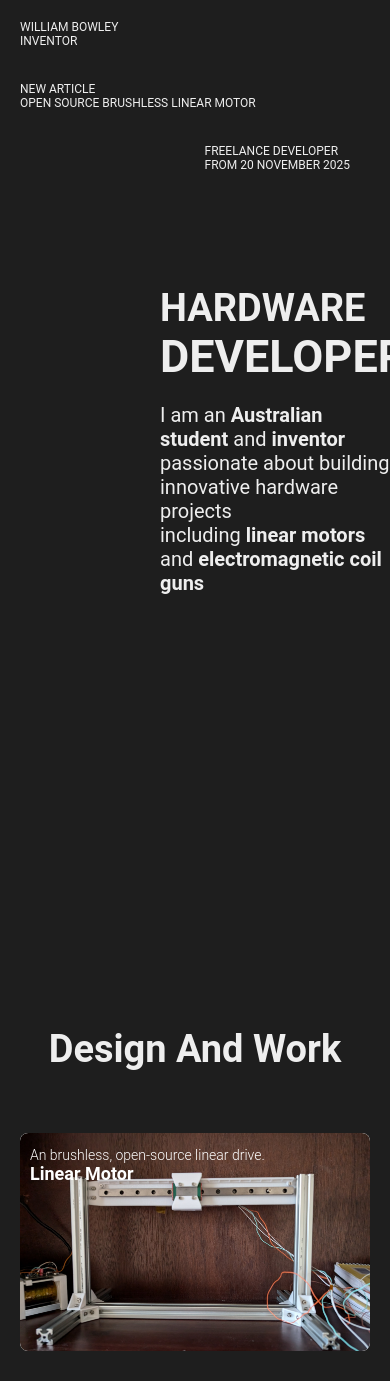
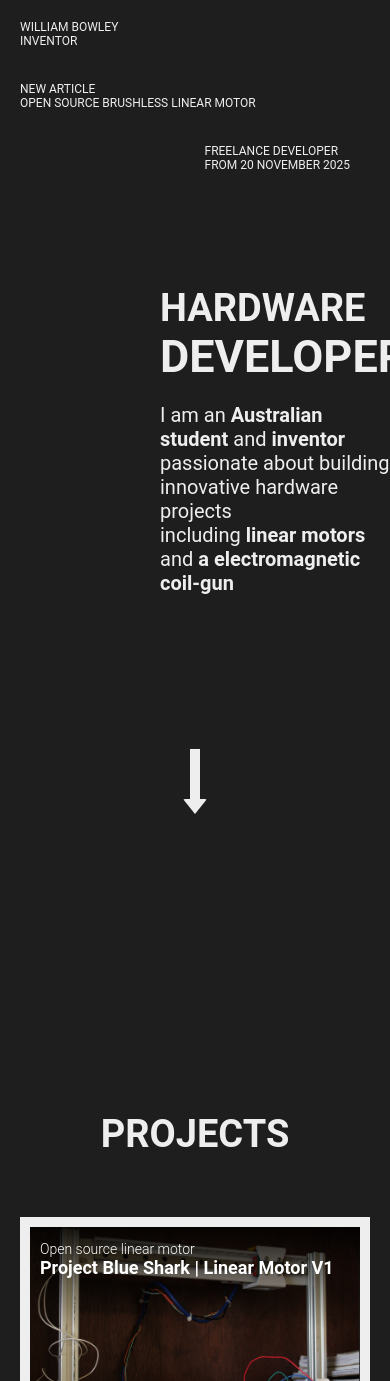
Before and after one commit to wgbowley/Personal-Website, a Flask app: page / in a window 390 px wide; the page is wider, and only the part inside the window is pictured. Shown: the top 1381 px of that part. Run offline with Flask 3, Linux system fonts and the light colour scheme; grey boxes are pictures that could not be loaded.

Commit message:
Added an arrow to screen to point users toward my projects.
Add:
- Javascript event listener for the arrow
- More Photos

```diff
--- /dev/null
+++ b/code/static/javascript.js
@@ -0,0 +1,60 @@
+
+// Pointing ARROW
+document.addEventListener('DOMContentLoaded', () => {
+  const arrow = document.getElementById('scrollArrow');
+
+  function toggleArrow() {
+    if (window.scrollY > 10) {
+      arrow.classList.add('hidden');
+    } else {
+      arrow.classList.remove('hidden');
+    }
+  }
+
+  // Disable transition, toggle instantly
+  arrow.classList.add('no-transition');
+  toggleArrow();
+
+  // Re-enable transition after a tick so later toggles fade smoothly
+  requestAnimationFrame(() => {
+    arrow.classList.remove('no-transition');
+  });
+
+  window.addEventListener('scroll', toggleArrow);
+});
+
+// Flow user over project boxes:
+const boxes = document.querySelectorAll('.project-box');
+
+boxes.forEach(box => {
+  let currentX = 50;
+  let currentY = 50;
+  let targetX = 50;
+  let targetY = 50;
+
+  const ease = 0.15; // easing factor (0 < ease < 1)
+
+  function animate() {
+    // interpolate current position toward target position
+    currentX += (targetX - currentX) * ease;
+    currentY += (targetY - currentY) * ease;
+
+    box.style.setProperty('--x', `${currentX}%`);
+    box.style.setProperty('--y', `${currentY}%`);
+
+    requestAnimationFrame(animate);
+  }
+
+  animate(); // start animation loop
+
+  box.addEventListener('mousemove', e => {
+    const rect = box.getBoundingClientRect();
+    targetX = ((e.clientX - rect.left) / rect.width) * 100;
+    targetY = ((e.clientY - rect.top) / rect.height) * 100;
+  });
+
+  box.addEventListener('mouseleave', () => {
+    targetX = 50;
+    targetY = 50;
+  });
+});
--- a/code/static/main.css
+++ b/code/static/main.css
@@ -1,6 +1,27 @@
 :root {
   --color: #EEEEEE;
   background-color: #1E1E1E;
+}
+
+/* Scrollbar for WebKit browsers (Chrome, Safari, Edge) */
+::-webkit-scrollbar {
+  width: 12px; /* adjust width */
+}
+
+::-webkit-scrollbar-track {
+  background: #1E1E1E; /* same as background */
+}
+
+::-webkit-scrollbar-thumb {
+  background-color: var(--color); /* your light color */
+  border-radius: 6px;
+  border: 3px solid #1E1E1E; /* adds space around thumb matching background */
+}
+
+/* Firefox scrollbar */
+* {
+  scrollbar-width: thin;
+  scrollbar-color: var(--color) #1E1E1E;
 }
 
 body {
@@ -11,7 +32,7 @@ body {
 
 .intro {
   display: block;
-  height: 90vh;
+  height: 100vh;
 }
 
 nav ul {
@@ -67,67 +88,142 @@ nav li a {
   align-items: center;
   padding: 50px 20px;
   text-align: center;
-  color: var(--color);
+  color: #1E1E1E;
 }
+
+/* ARROW  */
+.scroll-down-arrow {
+  position: fixed;
+  bottom: 50px;
+  left: 50%;
+  width: 10px;
+  height: 50px;
+  background-color: var(--color);
+  margin-left: -5px;
+  animation: smooth-bounce 3s ease-in-out infinite;
+  transition: opacity 0.25s ease;
+  opacity: 1;
+  pointer-events: auto;
+  z-index: 1000;
+}
+
+.scroll-down-arrow::after {
+  content: '';
+  position: absolute;
+  top: 100%;
+  left: 50%;
+  transform: translateX(-50%);
+  width: 0;
+  height: 0;
+  border-left: 12px solid transparent;   /* slightly narrower arrowhead */
+  border-right: 12px solid transparent;
+  border-top: 15px solid var(--color);
+  border-radius: 2px;                     /* subtle rounding */
+}
+
+@keyframes smooth-bounce {
+  0%, 100% {
+    transform: translateY(0);
+  }
+  50% {
+    transform: translateY(15px);
+  }
+}
+
+
+/* Hiding */
+.scroll-down-arrow.hidden {
+  opacity: 0;
+  pointer-events: none;
+}
+
+.no-transition {
+  transition: none !important;
+}
+
 
 /* Grid container for projects */
 .project-gallery {
   display: grid;
-  grid-template-columns: repeat(auto-fit, minmax(300px, 1fr));
+  grid-template-columns: repeat(2, 1fr); /* exactly 2 columns */
   gap: 30px;
   max-width: 1200px;
   width: 100%;
   margin-top: 30px;
 }
 
+@media (max-width: 650px) {
+  .project-gallery {
+    grid-template-columns: 1fr; /* single column on small screens */
+  }
+}
+
+
 .project-box {
   position: relative;
-  background-color: #ddd;
-  border-radius: 8px;
+  background-color: #EEEEEE;
   overflow: hidden;
   aspect-ratio: 16 / 10;
   cursor: pointer;
-  transition: transform 0.2s;
+  transition: transform 0.2s, box-shadow 0.2s;
+  border: 10px solid var(--color);
 }
 
+/* Image */
 .project-box img {
   width: 100%;
   height: 100%;
   object-fit: cover;
   display: block;
-  border-radius: 8px;
 }
 
-/* Gradient overlay using ::after */
+/* Hover radial overlay */
 .project-box::after {
   content: "";
   position: absolute;
   inset: 0;
   pointer-events: none;
-  border-radius: 8px;
-  background: linear-gradient(
-    to bottom left,
-    rgba(255, 255, 255, 0.6) 0%,
+  background: radial-gradient(
+    circle 300px at var(--x, 50%) var(--y, 50%),
+    rgba(255, 255, 255, 0.3) 0%,
+    rgba(255, 255, 255, 0.1) 60%,
     rgba(255, 255, 255, 0) 100%
   );
   opacity: 0;
-  transition: opacity 0.5s ease-in-out;
+  transition: opacity 0.3s ease-in-out;
+  z-index: 3;
 }
 
 .project-box:hover::after {
   opacity: 1;
 }
 
+/* Top fade overlay */
+.project-box::before {
+  content: "";
+  position: absolute;
+  top: 0;
+  left: 0;
+  right: 0;
+  height: 50%; /* adjust as needed */
+  pointer-events: none;
+  background: linear-gradient(
+    to bottom,
+    rgba(0, 0, 0, 0.9),
+    rgba(0, 0, 0, 0)
+  );
+  z-index: 2;
+}
 
 /* Label top-left */
 .project-box .label {
   position: absolute;
   top: 10px;
   left: 10px;
-  color: white;
+  color: white; /* changed to white for contrast */
   text-align: left;
   pointer-events: none;
-  z-index: 2;
+  z-index: 4;
 }
 
 .project-box .label h2 {
--- a/code/templates/main.html
+++ b/code/templates/main.html
@@ -31,34 +31,46 @@
                 <br>
                 passionate about building innovative hardware projects
                 <br>
-                including <b>linear motors</b> and <b>electromagnetic coil guns</b>
+                including <b>linear motors</b> and <b> a electromagnetic coil-gun</b>
                 </p>
             </div>
             </div>
         </section>
 
         <section class="gallery">
-        <h1 style="font-weight: 600; font-size: 38px">Design And Work</h1>
+        <div class="scroll-down-arrow" id="scrollArrow"></div>
+        <h1 style="font-weight: 600; font-size: 38px; color: #EEEEEE;">PROJECTS</h1>
         <div class="project-gallery">
             <div class="project-box">
             <a href="linear-motor.html">
                 <div class="label">
-                <p>An brushless, open-source linear drive.</p>
-                <h2>Linear Motor</h2>
+                <p>Open source linear motor</p>
+                <h2>Project Blue Shark | Linear Motor V1</h2>
                 </div>
-                <img src="static/images/linear-motor-test.jpg" alt="Linear Brushless Motor">
+                <img src="static/images/linear_motor.png" alt="Linear Brushless Motor">
             </a>
+            </div>
+            <div class="project-box">
+                <a href="Motor-Builder.html">
+                <div class="label">
+                <p>Linear Motor Builder And Optimizer</p>
+                <h2 >Project Blue Shark | Optimization Tool </h2>
+                </div>
+                <img src="static\images\optimization.png" alt="Electromagnetic Coilgun">
+                </a>
             </div>
             <div class="project-box">
             <a href="electromagnetic-coil.html">
                 <div class="label">
-                <p>Electromagnetic launcher with 10 stages.</p>
-                <h2>Coilgun Project</h2>
+                <p>Electromagnetic Gun with 10 stages.</p>
+                <h2>Coil-Gun</h2>
                 </div>
-                <img src="static\images\coilgun.JPG" alt="Electromagnetic Coilgun">
-            </a>
+                <img src="static/images/coilgun.png" alt="Motor Builder">
+                </a>
+            <div class="project-box">
             </div>
         </div>
         </section>
+        <script src="/static/javascript.js"></script>
     </body>
 </html>
```
Also changed, not shown: code/static/images/linear_motor.png (added), code/static/images/optimization.gif (added), code/static/images/optimization.png (added), 1 other file.
